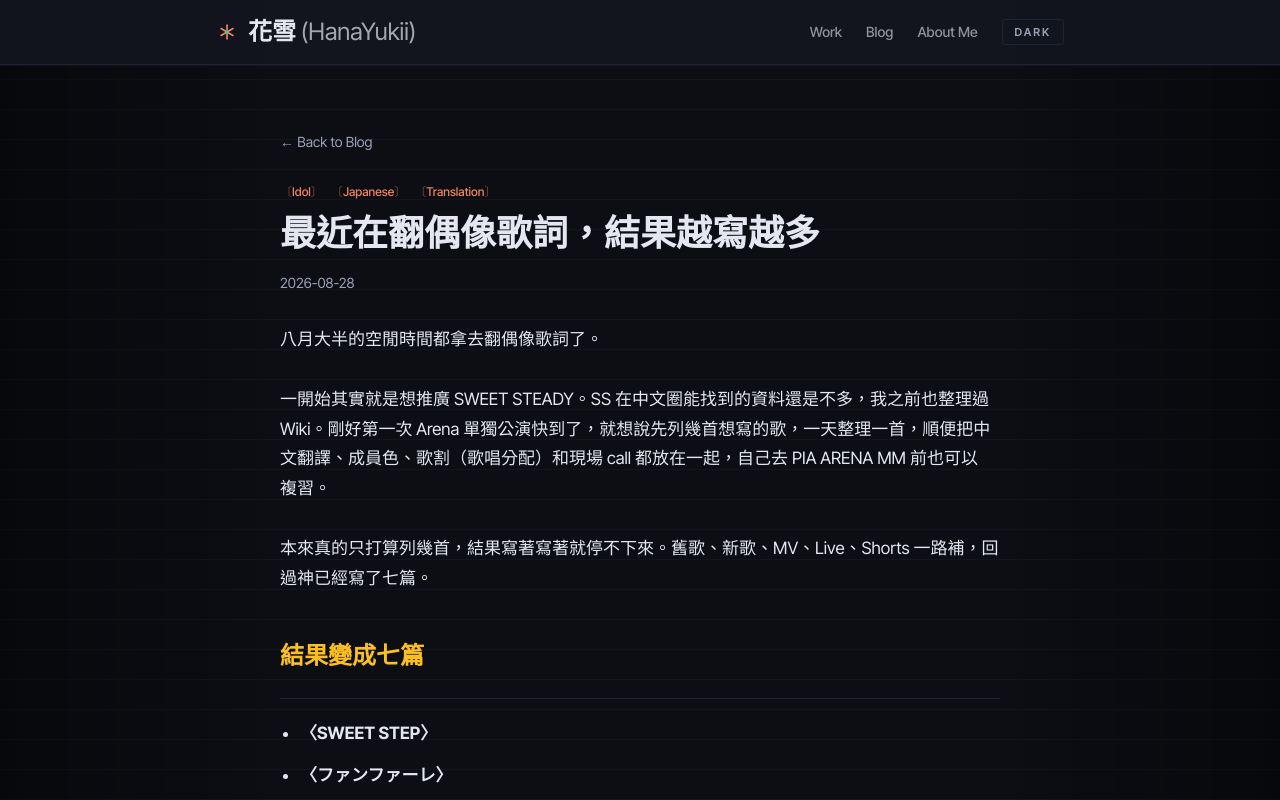
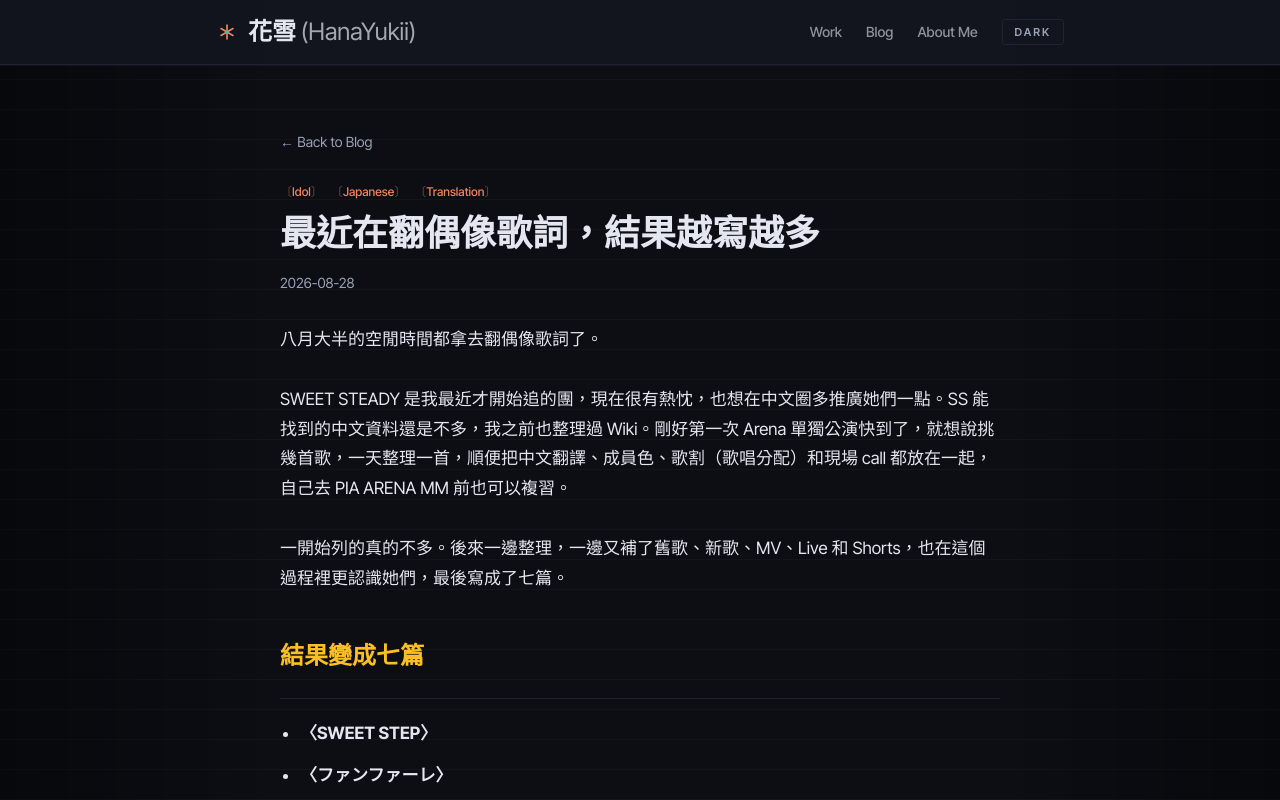
Before and after one commit to HanaYukii/hanayukii-site, a Next.js app: page /blog/idol-lyrics-translation-series in a window 1280 px wide. Shown: the top 800 px of the page. Built offline with nearby package versions, Linux system fonts and the light colour scheme.

Commit message:
Clarify the motivation for the lyric posts

```diff
--- a/src/app/blog/idol-lyrics-translation-series/page.tsx
+++ b/src/app/blog/idol-lyrics-translation-series/page.tsx
@@ -10,11 +10,11 @@ const href = "/blog/idol-lyrics-translation-series";
 export const metadata: Metadata = articleMetadata(href, {
   title: "最近在翻偶像歌詞，結果越寫越多 | 花雪 HanaYukii",
   description:
-    "原本只是想替 SWEET STEADY 多留一點中文資料，在 Arena 前列幾首歌整理，結果寫著寫著停不下來，後來連蝦中的也一起寫了。",
+    "最近開始追 SWEET STEADY，想趁著有熱忱多補一些中文資料。原本只列幾首想寫的歌，最後整理成七篇，後來連蝦中的也一起寫了。",
   openGraph: {
     title: "最近在翻偶像歌詞，結果越寫越多",
     description:
-      "本來只想在 SWEET STEADY Arena 前列幾首歌，最後一路寫了七篇，又接著寫回蝦中。",
+      "最近開始追 SWEET STEADY，想替中文圈多補一些資料。原本只列幾首歌，最後整理成七篇，也在過程中更認識她們。",
     type: "article",
   },
 });
@@ -93,14 +93,13 @@ export default function IdolLyricsTranslationSeries() {
             八月大半的空閒時間都拿去翻偶像歌詞了。
           </p>
           <p>
-            一開始其實就是想推廣 SWEET STEADY。SS
-            在中文圈能找到的資料還是不多，我之前也整理過 Wiki。剛好第一次 Arena
-            單獨公演快到了，就想說先列幾首想寫的歌，一天整理一首，順便把中文翻譯、成員色、歌割（歌唱分配）和現場 call
+            SWEET STEADY 是我最近才開始追的團，現在很有熱忱，也想在中文圈多推廣她們一點。SS
+            能找到的中文資料還是不多，我之前也整理過 Wiki。剛好第一次 Arena
+            單獨公演快到了，就想說挑幾首歌，一天整理一首，順便把中文翻譯、成員色、歌割（歌唱分配）和現場 call
             都放在一起，自己去 PIA ARENA MM 前也可以複習。
           </p>
           <p>
-            本來真的只打算列幾首，結果寫著寫著就停不下來。舊歌、新歌、MV、Live、Shorts
-            一路補，回過神已經寫了七篇。
+            一開始列的真的不多。後來一邊整理，一邊又補了舊歌、新歌、MV、Live 和 Shorts，也在這個過程裡更認識她們，最後寫成了七篇。
           </p>
         </FadeIn>
 
--- a/src/data/posts.ts
+++ b/src/data/posts.ts
@@ -28,7 +28,7 @@ export const posts: Post[] = [
     title: "最近在翻偶像歌詞，結果越寫越多",
     date: "2026-08-28",
     summary:
-      "原本只是想替 SWEET STEADY 多留一點中文資料，在 Arena 前列幾首歌整理，結果一路寫了七篇，後來連蝦中的也一起寫了。",
+      "最近開始追 SWEET STEADY，想趁著有熱忱多補一些中文資料。原本只列幾首想寫的歌，最後整理成七篇，後來連蝦中的也一起寫了。",
     tags: ["Idol", "Japanese", "Translation"],
     tagStyle: "text-accent",
     href: "/blog/idol-lyrics-translation-series",
```
